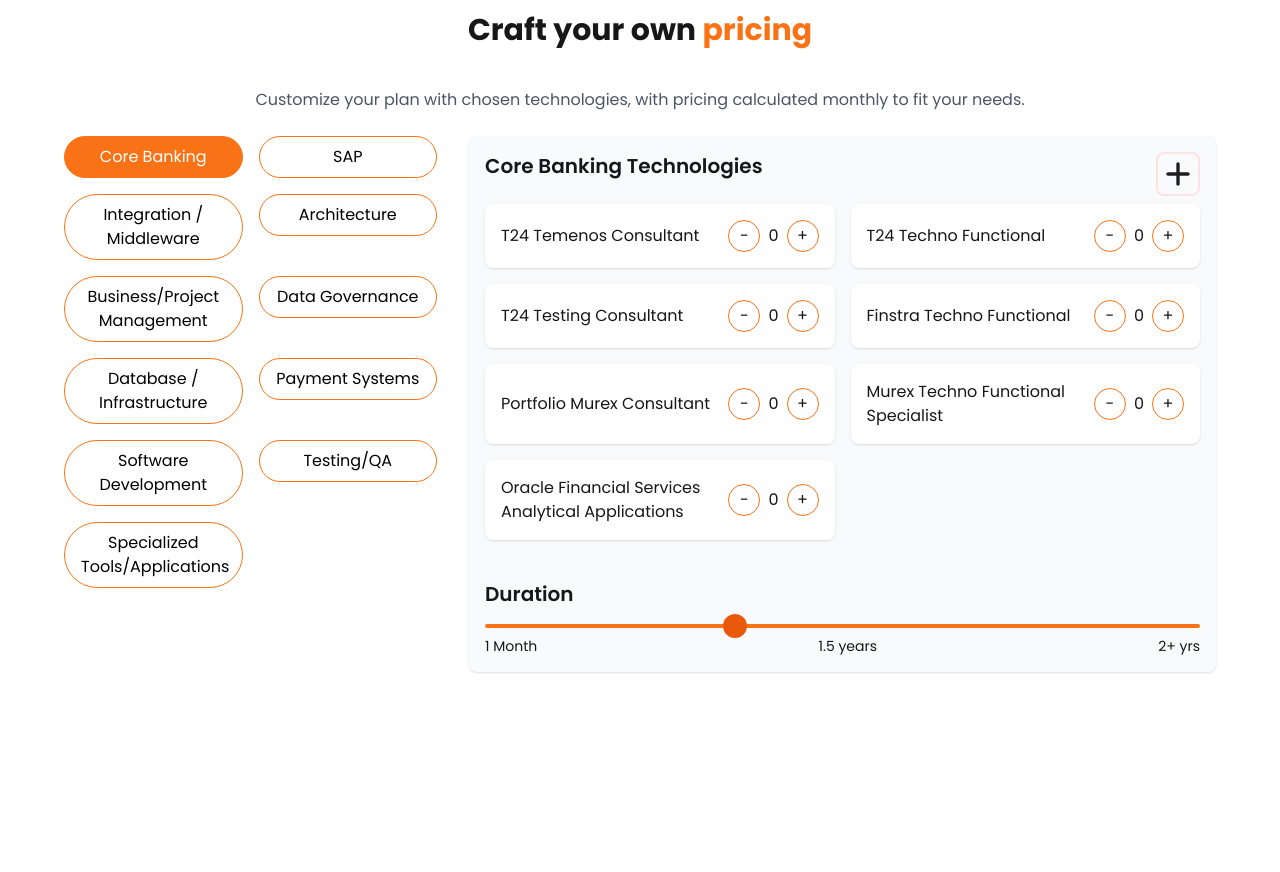
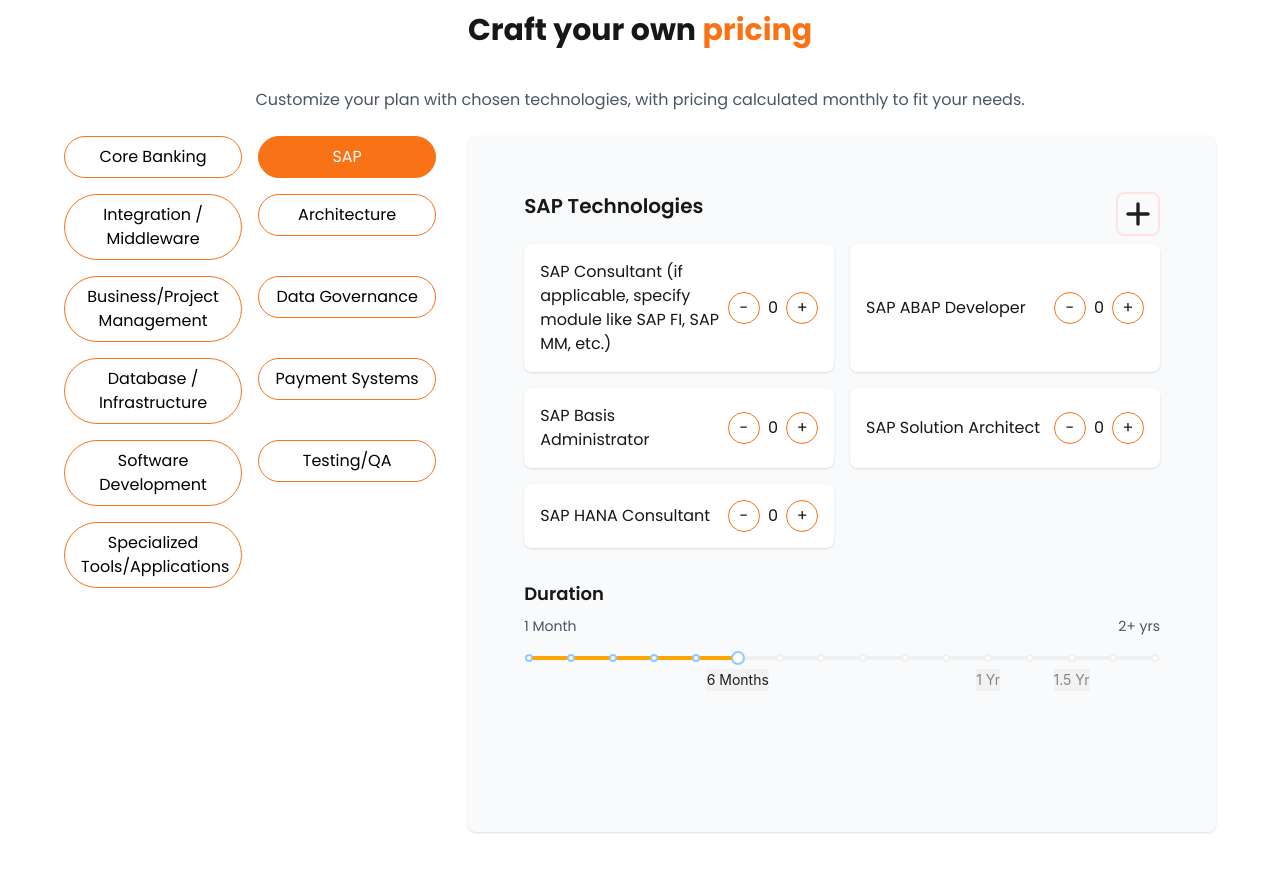
Before and after one commit to datasack-solution/It-Staff-Augmentation-New, a Next.js app: page /page in a window 1280 px wide. Shown: the part 860-1732 px from the top of the page. Before the commit the page ends 1596 px from the top, so only its background shows below. Built offline with nearby package versions, Linux system fonts and the light colour scheme; a web font is replaced by a local one.

Commit message:
add duration slider

```diff
--- a/package.json
+++ b/package.json
@@ -10,10 +10,12 @@
   },
   "dependencies": {
     "@heroicons/react": "^2.1.5",
+    "antd": "^5.21.6",
     "heroicons-react": "^1.4.1",
     "next": "15.0.2",
     "react": "19.0.0-rc-02c0e824-20241028",
-    "react-dom": "19.0.0-rc-02c0e824-20241028"
+    "react-dom": "19.0.0-rc-02c0e824-20241028",
+    "rsuite": "^5.74.1"
   },
   "devDependencies": {
     "@types/node": "^20",
--- a/src/components/AddTechModal.tsx
+++ b/src/components/AddTechModal.tsx
@@ -1,14 +1,42 @@
-import { FunctionComponent } from "react"
+import { Dispatch, FunctionComponent, SetStateAction, useState } from "react"
+import { Technologies, technologies } from "./Pages/Pricing"
 
 export interface AddTechModalProps {
     isModalOpen: boolean
     onConfirm: () => void
+    selectedCategory: keyof Technologies | null
+    setQuantities: Dispatch<SetStateAction<{
+        [category: string]: {
+            [tech: string]: number;
+        };
+    }>>
 }
 
 const AddTechModal: FunctionComponent<AddTechModalProps> = ({
     isModalOpen,
-    onConfirm
+    onConfirm,
+    selectedCategory,
+    setQuantities
 }) => {
+
+    const [customTech,setCustomTech]=useState('')
+    const [quantity,setQuantity] = useState<number>(0)
+    const [err,setErr]=useState<string|null>(null)
+
+    const onSave = () => {
+        if (selectedCategory){
+            technologies[selectedCategory].push(customTech)
+            setQuantities(prev => ({
+                ...prev,
+                [selectedCategory]: {
+                    ...prev[selectedCategory],
+                    [customTech]: quantity,
+                },
+            }));
+        }
+    }
+
+
 
     if (isModalOpen) {
         return <div className="relative z-10" aria-labelledby="modal-title" role="dialog" aria-modal="true">
@@ -20,15 +48,17 @@
                         <div className="bg-white px-4 pb-4 pt-5 sm:p-6 sm:pb-4">
                             <div className="sm:flex sm:items-start">
 
-
                                 <div className="mt-3 text-center sm:ml-4 sm:mt-0 sm:text-left w-full">
                                     <div className="flex justify-between">
-                                        <h3 className="text-base font-semibold  text-gray-900" id="modal-title">Do you want to add custom tech's ?</h3>
-                                        <svg className="cursor-pointer" onClick={onConfirm} width="20" height="20" viewBox="0 0 36 36" fill="none" xmlns="http://www.w3.org/2000/svg">
+                                        <h3 className="text-base font-semibold  text-gray-900" id="modal-title">Do you want to add custom tech's for {selectedCategory} ?</h3>
+                                        <svg className="cursor-pointer" onClick={()=>{
+                                            setErr(null)
+                                            onConfirm()}} width="20" height="20" viewBox="0 0 36 36" fill="none" xmlns="http://www.w3.org/2000/svg">
                                             <path d="M18 0.5C8.25 0.5 0.5 8.25 0.5 18C0.5 27.75 8.25 35.5 18 35.5C27.75 35.5 35.5 27.75 35.5 18C35.5 8.25 27.75 0.5 18 0.5ZM24.75 26.75L18 20L11.25 26.75L9.25 24.75L16 18L9.25 11.25L11.25 9.25L18 16L24.75 9.25L26.75 11.25L20 18L26.75 24.75L24.75 26.75Z" fill="black" fill-opacity="0.4" />
                                         </svg>
+                                    </div>
 
-                                    </div>
+                                    {err && <p className="text-red-500 text-sm">{err}</p>}
 
                                     <div className="flex flex-col gap-5 mt-7">
                                         <fieldset className="w-full m-auto h-auto border-2 rounded-full px-5 py-1">
@@ -36,6 +66,7 @@
                                             <input
                                                 placeholder="Enter Tech Name"
                                                 className="w-full outline-none rounded-full px-2 py-1"
+                                                onChange={e=>setCustomTech(e.target.value)}
                                             />
                                         </fieldset>
 
@@ -43,12 +74,24 @@
                                             <legend className="px-2">Quantity</legend>
                                             <input
                                                 type="number"
+                                                max={150}
+                                                maxLength={150}
                                                 placeholder="Enter Tech Name"
                                                 className="w-full outline-none rounded-full px-2 py-1"
+                                                onChange={e=>{
+                                                    setErr(null)
+                                                    if (parseInt(e.target.value)>150){
+                                                        setErr('Please, Give Maximum Upto 150')
+                                                    }
+                                                    setQuantity(parseInt(e.target.value))
+                                                }}
                                             />
                                         </fieldset>
 
-                                        <button onClick={onConfirm} className="p-3 text-white bg-orange-500 rounded-full w-fit justify-center align-middle self-center">Add Tech</button>
+                                        <button disabled={err!=null} onClick={()=>{
+                                                onSave();
+                                                onConfirm()
+                                        }} className={`p-3 text-white bg-orange-500 ${err!=null && 'bg-orange-200'}  rounded-full w-fit justify-center align-middle self-center`}>Add Tech</button>
 
                                     </div>
 
@@ -57,15 +100,6 @@
 
                             </div>
                         </div>
-
-                        {/* <div className="bg-gray-50 px-4 py-3 sm:flex sm:flex-row-reverse sm:px-6">
-                            <button type="button"
-                                onClick={onConfirm}
-                                className="inline-flex w-full justify-center rounded-md bg-green-600 px-3 py-2 text-sm font-semibold text-white shadow-sm hover:bg-green-500 sm:ml-3 sm:w-auto">Add Tech</button>
-                            <button type="button"
-                                onClick={onConfirm}
-                                className="mt-3 inline-flex w-full justify-center rounded-md bg-white px-3 py-2 text-sm font-semibold text-gray-900 shadow-sm ring-1 ring-inset ring-gray-300 hover:bg-gray-50 sm:mt-0 sm:w-auto">Cancel</button>
-                        </div> */}
                     </div>
                 </div>
             </div>
--- a/src/components/CategoryHorizontal.tsx
+++ b/src/components/CategoryHorizontal.tsx
@@ -62,12 +62,12 @@
         2xl:hidden
         "
     >
-      {Object.keys(technologies).map((category) => (
-        <div className='relative mt-2'>
+      {Object.keys(technologies).map((category,index) => (
+        <div className='relative mt-2' key={index}>
           <button
             key={category}
             onClick={() => handleCategoryClick(category as keyof typeof technologies)}
-            className={`border w-fit mb-2 whitespace-nowrap border-orange-500 py-2 px-4 rounded-full transition-colors ${selectedCategory === category ? "bg-orange-500 text-white" : "bg-white text-black"
+            className={`border w-fit mb-2 whitespace-nowrap border-orange-500 py-2 px-4 rounded-full transition-colors ${selectedCategory === category ? "bg-orange-500 text-white" : "text-black"
               } ${quantities[category] &&
               Object.values(quantities[category]).some(quantity => quantity > 0) && 'bg-red-300 text-white'}   hover:bg-orange-500`}
           >
@@ -76,7 +76,7 @@
 
           {quantities[category] &&
             Object.values(quantities[category]).some(quantity => quantity > 0) && (
-              <div className='w-5 h-5 border border-orange-500 bg-white rounded-full absolute -top-1 right-0 z-[60]'>
+              <div className='w-5 h-5 border border-orange-500 bg-white rounded-full absolute -top-1 right-0'>
                 <p className='text-center rounded-full text-xxs text-black'>
                   {Object.values(quantities[category]).filter(quantity => quantity > 0).length}
                 </p>
--- /dev/null
+++ b/src/components/DurationSlider.tsx
@@ -0,0 +1,195 @@
+// import 'rsuite/dist/rsuite.min.css';
+// import 'rsuite/Slider/styles/index.css';
+// import { Slider, Tooltip } from 'rsuite';
+// import { useState } from 'react';
+
+const customScale = [
+    '', '1 month', '2 months', '3 months', '4 months', '5 months', '6 months',
+    '7 months', '8 months', '9 months', '10 months', '11 months',
+    '1 year', '1.2 years', '1.5 years', '1.7 years', '2+ years'
+];
+
+// function DurationSelector() {
+//     const [durationIndex, setDurationIndex] = useState(6);
+
+//     const handleDurationChange = (value: number) => {
+//         setDurationIndex(value);
+//     };
+
+//     return (
+//         <div className="w-full mx-auto">
+//             <h2 className="text-lg font-semibold mb-2">Duration</h2>
+
+//             <div className="relative w-full flex justify-between items-center text-gray-600 text-sm mb-4">
+//                 <span>1 Month</span>
+//                 <span>2+ yrs</span>
+//             </div>
+
+//             <Slider
+//                 min={1}
+//                 max={customScale.length - 1}
+//                 step={1}
+//                 value={durationIndex}
+//                 onChange={handleDurationChange}
+//                 progress
+//                 graduated
+//                 renderMark={(mark) => {
+//                     if (mark==6){
+//                         return (
+//                             <span className="text-gray-400">{`${mark} Months`}</span>
+//                         )
+//                     }
+//                     if (mark==12){
+//                         return (
+//                             <span className="text-gray-400">1 Yrs</span>
+//                         )
+//                     }
+//                     }}
+//                 renderTooltip={(value) => (
+//                     <Tooltip >
+//                         {customScale[value || 0]}
+//                     </Tooltip>
+//                 )}
+//             />
+//         </div>
+//     );
+// }
+
+// export default DurationSelector
+
+
+
+// function getGradientColor(percentage: number) {
+//     const startColor = [135, 208, 104];
+//     const endColor = [255, 204, 199];
+
+//     const midColor = startColor.map((start, i) => {
+//       const end = endColor[i];
+//       const delta = end - start;
+//       return (start + delta * percentage).toFixed(0);
+//     });
+
+//     return `rgb(${midColor.join(',')})`;
+//   }
+
+
+import React, { useState } from 'react';
+import { Slider, SliderSingleProps } from 'antd';
+
+const marks: SliderSingleProps['marks'] = {
+    6: {
+        label: '6 Months',
+        style: {
+            fontSize: '14px',
+            textWrap: 'nowrap',
+            backgroundColor:'#F2F2F2',
+            marginTop:'5px'
+        },
+    },
+    12: {
+        label: '1 Yr',
+        style: {
+            fontSize: '14px',
+            textWrap: 'nowrap',
+            backgroundColor:'#F2F2F2',
+            marginTop:'5px'
+        },
+    },
+    14: {
+        label: '1.5 Yr',
+        style: {
+            fontSize: '14px',
+            textWrap: 'nowrap',
+            backgroundColor:'#F2F2F2',
+            marginTop:'5px'
+        }
+    },
+};
+
+const MySlider = () => {
+    const [durationIndex, setDurationIndex] = useState(6);
+
+    const handleDurationChange = (value: number) => {
+        setDurationIndex(value);
+    };
+
+    return (
+        <div className="w-full mx-auto">
+            <h2 className="text-lg font-semibold mb-2">Duration</h2>
+
+            <div className="relative w-full flex justify-between items-center text-gray-600 text-sm mb-4">
+                <span>1 Month</span>
+                <span>2+ yrs</span>
+            </div>    <Slider
+                dots
+                min={1}
+                marks={marks}
+                max={customScale.length - 1}
+                defaultValue={durationIndex}
+                onChangeComplete={w=>setDurationIndex(w)}
+                step={1}
+                tooltip={{
+                    overlayInnerStyle:{
+                        backgroundColor:'#F2F2F2'
+                    },
+                    formatter:(mark)=>{
+                        if (mark && mark==1){
+                            return (
+                                <span className="text-gray-400">1 Month</span>
+                            )
+                        }
+                        if (mark && mark>1 && mark<12){
+                            return (
+                                <span className="text-gray-400">{`${mark} Months`}</span>
+                            )
+                        }
+                        if (mark==6){
+                            return (
+                                <span className="text-gray-400">{`${mark} Months`}</span>
+                            )
+                        }
+                        if (mark==12){
+                            return (
+                                <span className="text-gray-400">1 Yrs</span>
+                            )
+                        }
+                        if (mark==13){
+                            return (
+                                <span className="text-gray-400">1.2 Yrs</span>
+                            )
+                        }
+                        if (mark==14){
+                            return (
+                                <span className="text-gray-400">1.5 Yrs</span>
+                            )
+                        }
+                        if (mark==15){
+                            return (
+                                <span className="text-gray-400">1.7 Yrs</span>
+                            )
+                        }
+                        if (mark==16){
+                            return (
+                                <span className="text-gray-400">2+ Yrs</span>
+                            )
+                        }
+                    }
+                }}
+                onChange={(w) => { console.log("onchage: ", w) }}
+                styles={{
+                    track: {
+                        background: 'transparent',
+                    },
+                    tracks: {
+                        background: 'orange',
+                    },
+                    handle: {
+                        backgroundColor: 'orange'
+                    },
+                }}
+            />
+        </div>
+    );
+};
+
+export default MySlider;
--- a/src/components/Pages/Pricing.tsx
+++ b/src/components/Pages/Pricing.tsx
@@ -2,6 +2,8 @@
 import AddTechModal from '../AddTechModal';
 import CategoryHorizontal from '../CategoryHorizontal';
 import PlusIcon from '../PlusIcon';
+import { Slider, RangeSlider } from 'rsuite'
+import DurationRangeSelector from '../DurationSlider';
 
 
 export type Technologies = {
@@ -85,7 +87,7 @@
 };
 
 const Pricing = () => {
-    const [selectedCategory, setSelectedCategory] = useState<keyof typeof technologies | null>('Core Banking');
+    const [selectedCategory, setSelectedCategory] = useState<keyof typeof technologies | null>('SAP');
     const [quantities, setQuantities] = useState<{ [category: string]: { [tech: string]: number } }>({});
 
     const [isModalOpen, setModalOpen] = useState<boolean>(false)
@@ -136,7 +138,6 @@
     return (
         <div className="container mx-auto lg:p-10 -mt-20">
 
-
             <h2 className="text-2xl sm:text-lg md:text-2xl lg:text-2xl xl:text-3xl 2xl:text-5xl  font-bold text-center">
                 Craft your own <span className="text-orange-500">pricing</span>
             </h2>
@@ -168,20 +169,21 @@
 
                 lg:w-1/3
                 gap-4">
-                    {Object.keys(technologies).map((category) => (
-                        <div className='relative'>
+                    {Object.keys(technologies).map((category, index) => (
+                        <div className='relative' key={index}>
                             <button
                                 key={category}
                                 onClick={() => handleCategoryClick(category as keyof typeof technologies)}
-                                className={`border max-h-fit w-full border-orange-500 py-2 px-4 rounded-full transition-colors ${selectedCategory === category ? "bg-orange-500 text-white" : "bg-white text-black"
-                                    } hover:bg-orange-500`}
+                                className={`border max-h-fit w-full border-orange-500 py-2 px-4 rounded-full transition-colors ${selectedCategory === category ? "bg-orange-500 text-white" : "text-black"
+                                    } ${quantities[category] &&
+                                    Object.values(quantities[category]).some(quantity => quantity > 0) && 'bg-red-300 text-white'} hover:bg-orange-500`}
                             >
                                 {category}
                             </button>
 
                             {quantities[category] &&
                                 Object.values(quantities[category]).some(quantity => quantity > 0) && (
-                                    <div className='w-5 h-5 border border-orange-500 bg-white rounded-full absolute -top-1 right-0 z-[60]'>
+                                    <div className='w-5 h-5 border border-orange-500 bg-white rounded-full absolute -top-1 right-0'>
                                         <p className='text-center rounded-full text-xxs text-black'>
                                             {Object.values(quantities[category]).filter(quantity => quantity > 0).length}
                                         </p>
@@ -193,20 +195,25 @@
 
                 <CategoryHorizontal handleCategoryClick={handleCategoryClick} selectedCategory={selectedCategory} quantities={quantities} />
 
-                <div className="lg:w-2/3 p-4 bg-gray-50 rounded-lg shadow">
-                    <div className='flex justify-between mb-2 cursor-pointer'>
+                <div className="lg:w-2/3 p-14 bg-gray-50 rounded-lg shadow">
+                    <div className='flex justify-between mb-2 cursor-pointer gap-5'>
                         <h3 className="text-xl font-semibold mb-4">
                             {selectedCategory ? `${selectedCategory} Technologies` : "Select a Category"}
                         </h3>
 
-                        <div onClick={() => setModalOpen(true)} className='group border-2 inline-block border-red-100 max-h-14 rounded-lg hover:bg-orange-500 hover:rounded-full justify-center align-middle'>
-                            <PlusIcon className='size-10 visible group-hover:invisible group-hover:hidden' />
-                            <p className='invisible hidden group-hover:visible group-hover:inline-block text-white p-1 sm:p-1 md:p-2 lg:p-3 xl:p-3 2xl:p-3 text-center uppercase text-xs'>Add Tech +</p>
+                        <div onClick={() => setModalOpen(true)} className='group h-fit text-nowrap border-2 inline-block border-red-100 max-h-14 rounded-lg bg-orange-400 md:bg-transparent lg:bg-transparent xl:bg-transparent 2xl:bg-transparent hover:bg-orange-500 hover:rounded-full justify-center align-middle'>
+                            <PlusIcon className='size-10 invisible hidden md:inline-block lg:inline-block xl:inline-block 2xl:inline-block md:visible lg:visible xl:visible 2xl:visible group-hover:invisible group-hover:hidden' />
+                            <p className='visible md:invisible lg:invisible xl:invisible 2xl:invisible md:hidden lg:hidden xl:hidden 2xl:hidden group-hover:visible group-hover:inline-block text-white p-3 sm:p-1 md:p-2 lg:p-3 xl:p-3 2xl:p-3 text-center uppercase text-xs'>Add Tech +</p>
                         </div>
                     </div>
 
                     {/* going to be modal */}
-                    <AddTechModal isModalOpen={isModalOpen} onConfirm={() => { setModalOpen(false) }} />
+                    <AddTechModal
+                    isModalOpen={isModalOpen}
+                    onConfirm={() => { setModalOpen(false) }}
+                    selectedCategory={selectedCategory}
+                    setQuantities={setQuantities}
+                    />
 
                     {selectedCategory ? (
                         <ul className="grid grid-cols-1 sm:grid-cols-2 lg:grid-cols-2 gap-4">
@@ -235,17 +242,8 @@
                         <p className="text-gray-500">Please select a category to view its technologies.</p>
                     )}
 
-                    {/* duration dummy */}
-                    <div className="mt-10">
-                        <h3 className="text-xl font-semibold">Duration</h3>
-                        <div className="mt-4 h-1 bg-orange-500 rounded-full w-full relative">
-                            <div className="absolute left-1/3 w-6 h-6 bg-orange-600 rounded-full top-1/2 -translate-y-1/2"></div>
-                        </div>
-                        <div className="flex justify-between text-sm mt-2">
-                            <span>1 Month</span>
-                            <span>1.5 years</span>
-                            <span>2+ yrs</span>
-                        </div>
+                    <div className='mb-28 mt-8'>
+                        <DurationRangeSelector />
                     </div>
                 </div>
             </div>
```
Also changed, not shown: src/components/Pages/Hero.tsx (+5 -5 lines), public/brands_color/enjaz.png, src/styles/globals.css (line endings or trailing spaces), 1 other file (tests, documents, lock files or other folders).
